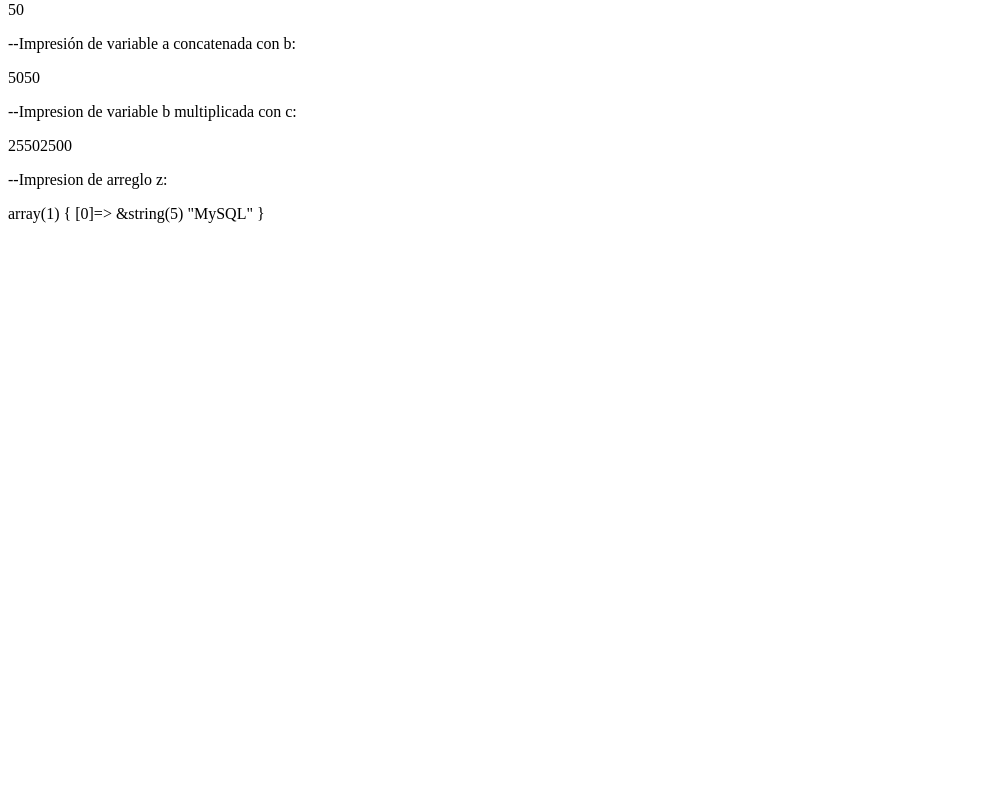
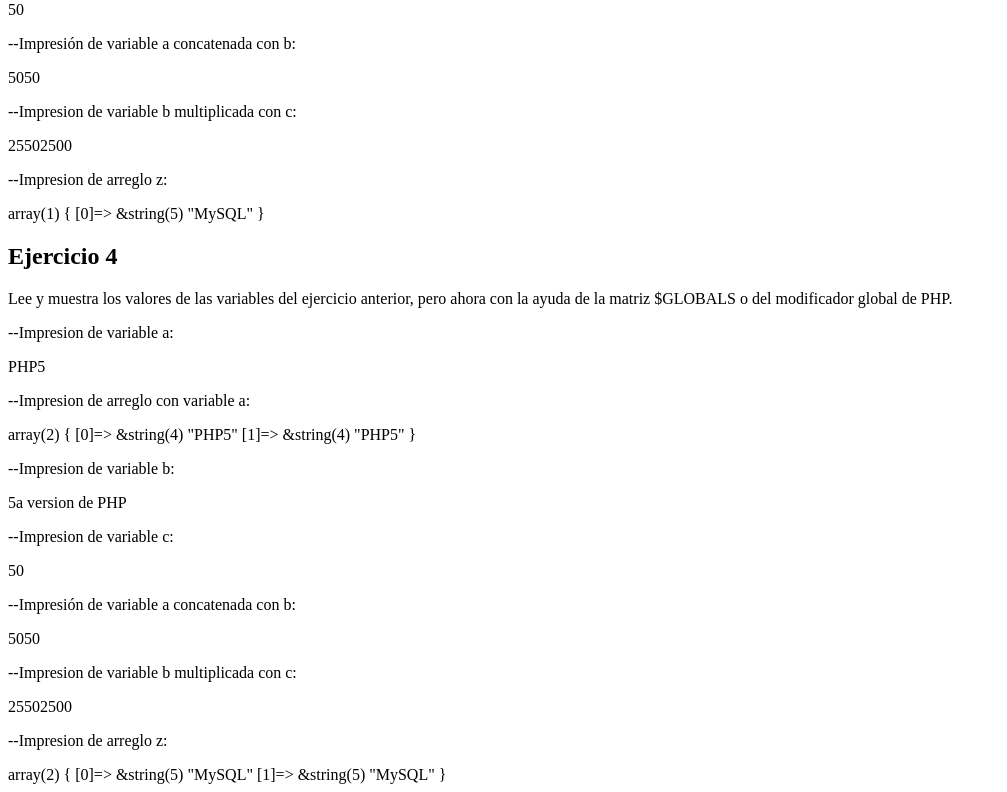
Before and after one commit to LisethMecatl/tecweb, a PHP site: page / in a window 1280 px wide. Shown: the part 1022-1814 px from the top of the page, without its empty margins (0-1007 px from the left). Before the commit the page ends 1245 px from the top, so only its background shows below. Run offline with PHP 8.4, Linux system fonts and the light colour scheme.

Commit message:
Ejercicio 4 de la practica 4 en la carpeta p04

```diff
--- a/practicas/p04/index.php
+++ b/practicas/p04/index.php
@@ -97,6 +97,49 @@
     echo '<p>--Impresion de arreglo z: </p>';
     var_dump($z);
     ?>
+
+    <h2>Ejercicio 4</h2>
+    <p>Lee y muestra los valores de las variables del ejercicio anterior, pero ahora con la ayuda de
+        la matriz $GLOBALS o del modificador global de PHP.</p>
 </body>
+<!--uso de matriz $GLOBALS permite acceder a todas las variables globales de un script-->
+<?php
+$GLOBALS['a'] = "PHP5";
+echo '<p>--Impresion de variable a: </p>';
+echo $GLOBALS['a'];
+echo '<br>';
+
+$GLOBALS['z'][] = &$GLOBALS['a'];
+echo '<p>--Impresion de arreglo con variable a: </p>';
+var_dump($GLOBALS['z']);
+echo '<br>';
+
+$GLOBALS['b'] = "5a version de PHP";
+echo '<p>--Impresion de variable b: </p>';
+echo $GLOBALS['b'];
+echo '<br>';
+
+$GLOBALS['c'] = $GLOBALS['b'] * 10;
+echo '<p>--Impresion de variable c: </p>';
+echo $GLOBALS['c'];
+echo '<br>';
+
+// El punto es un concatenador, concatena la variable a con el valor de la variable b
+$GLOBALS['a'] .= $GLOBALS['b'];
+echo '<p>--Impresión de variable a concatenada con b:</p>';
+echo $GLOBALS['a'];
+echo '<br>';
+
+// Multiplica la variable de la izquierda por el valor de la derecha y asigna el resultado a la variable de la izquierda.
+$GLOBALS['b'] *= $GLOBALS['c'];
+echo '<p>--Impresion de variable b multiplicada con c: </p>';
+echo $GLOBALS['b'];
+echo '<br>';
+
+$GLOBALS['z'][0] = "MySQL";
+echo '<p>--Impresion de arreglo z: </p>';
+var_dump($GLOBALS['z']);
+?>
+
 
 </html>
```
